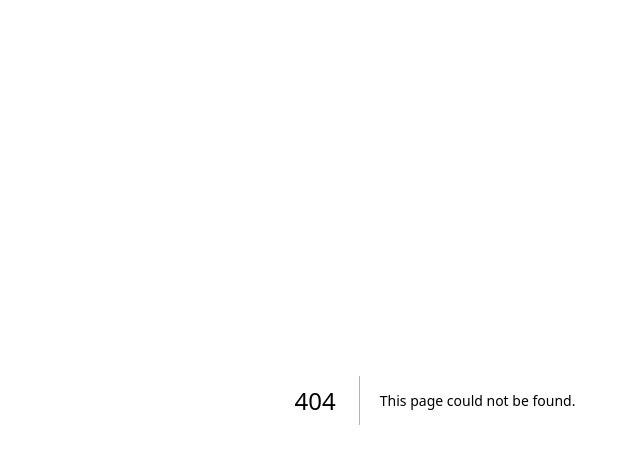
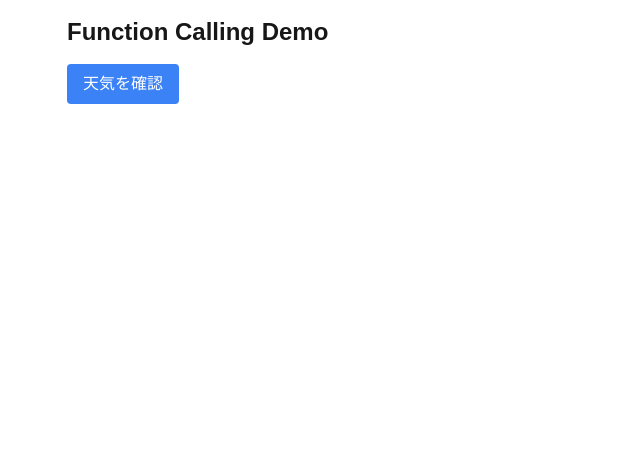
Before and after one commit to KNR1009/ai-agent-sample, a Next.js app: page /function-calling in a window 1280 px wide. Before the commit this address had no page. Shown: the top 464 px of the page, without its empty margins (205-845 px from the left). Built offline with nearby package versions, Linux system fonts and the light colour scheme.

Commit message:
feat: 会話履歴の調整

```diff
--- /dev/null
+++ b/src/app/api/function-calling/route.ts
@@ -0,0 +1,87 @@
+import { NextResponse } from 'next/server';
+import { OpenAI } from 'openai';
+
+// 天気を取得する関数の定義
+const getCurrentWeather = async (location: string) => {
+  // 実際のAPI呼び出しの代わりにモックデータを返す
+  return {
+    location,
+    temperature: "22",
+    unit: "celsius",
+    description: "晴れ"
+  };
+};
+
+// 利用可能な関数の定義
+const functions = [
+  {
+    name: "get_current_weather",
+    description: "指定された場所の現在の天気を取得",
+    parameters: {
+      type: "object",
+      properties: {
+        location: {
+          type: "string",
+          description: "都市名（例：東京、大阪）",
+        },
+      },
+      required: ["location"],
+    },
+  },
+];
+
+export async function POST(request: Request) {
+  try {
+    const { messages } = await request.json();
+
+    const client = new OpenAI({
+      apiKey: process.env.OPENAI_API_KEY,
+    });
+
+    const response = await client.chat.completions.create({
+      model: "gpt-4",
+      messages: messages,
+      functions: functions,  // toolsをfunctionsに変更
+      function_call: "auto", // tool_choiceをfunction_callに変更
+    });
+
+    // Function callingの結果を確認
+    const responseMessage = response.choices[0].message;
+
+    // 関数の呼び出しが要求された場合
+    if (responseMessage.tool_calls) {
+      const functionCall = responseMessage.tool_calls[0];
+      const functionName = functionCall.function.name;
+      const functionArgs = JSON.parse(functionCall.function.arguments);
+
+      let functionResponse;
+      if (functionName === 'get_current_weather') {
+        functionResponse = await getCurrentWeather(functionArgs.location);
+      }
+
+      // 関数の実行結果を含めて再度APIを呼び出す
+      const secondResponse = await client.chat.completions.create({
+        model: "gpt-4",
+        messages: [
+          ...messages,
+          responseMessage,
+          {
+            role: "function",
+            name: functionName,
+            content: JSON.stringify(functionResponse),
+          },
+        ],
+      });
+
+      return NextResponse.json(secondResponse);
+    }
+
+    return NextResponse.json(response);
+  } catch (error) {
+    console.error('Error:', error);
+    return NextResponse.json(
+      { error: error instanceof Error ? error.message : 'Internal server error' },
+      { status: 500 }
+    );
+  }
+}
--- /dev/null
+++ b/src/app/function-calling/page.tsx
@@ -0,0 +1,113 @@
+"use client";
+import { useState } from 'react';
+import ReactMarkdown from 'react-markdown';
+
+export default function FunctionCalling() {
+  const [response, setResponse] = useState<string>('');
+  const [error, setError] = useState<string>('');
+  const [isLoading, setIsLoading] = useState(false);
+
+  const handleFunctionCall = async () => {
+    setIsLoading(true);
+    setError('');
+    setResponse('');
+
+    try {
+      const res = await fetch('/api/function-calling', {
+        method: 'POST',
+        headers: {
+          'Content-Type': 'application/json',
+        },
+        body: JSON.stringify({
+          messages: [
+            { role: "user", content: "東京の天気を教えて" }
+          ]
+        }),
+      });
+
+      if (!res.ok) {
+        throw new Error(`HTTP error! status: ${res.status}`);
+      }
+
+      const data = await res.json();
+      setResponse(JSON.stringify(data, null, 2));
+    } catch (err) {
+      console.error('Error:', err);
+      setError(err instanceof Error ? err.message : '不明なエラーが発生しました');
+    } finally {
+      setIsLoading(false);
+    }
+  };
+
+  return (
+    <main className="p-4 max-w-3xl mx-auto">
+      <h1 className="text-2xl font-bold mb-4">Function Calling Demo</h1>
+
+      <button
+        onClick={handleFunctionCall}
+        disabled={isLoading}
+        className={`
+          px-4 py-2 rounded
+          ${isLoading ? 'bg-blue-300 cursor-not-allowed' : 'bg-blue-500 hover:bg-blue-600'}
+          text-white transition-colors
+          flex items-center justify-center gap-2
+        `}
+      >
+        {isLoading ? (
+          <>
+            <LoadingSpinner />
+            処理中...
+          </>
+        ) : (
+          '天気を確認'
+        )}
+      </button>
+
+      {error && (
+        <div className="mt-4 p-4 bg-red-100 text-red-700 rounded">
+          {error}
+        </div>
+      )}
+
+      {isLoading && (
+        <div className="mt-4 p-4 bg-gray-50 rounded animate-pulse">
+          応答を待っています...
+        </div>
+      )}
+
+      {response && (
+        <div className="mt-4">
+          <h2 className="text-lg font-semibold mb-2">レスポンス</h2>
+          <pre className="p-4 bg-gray-100 rounded overflow-x-auto text-sm whitespace-pre-wrap">
+            {response}
+          </pre>
+        </div>
+      )}
+    </main>
+  );
+}
+
+function LoadingSpinner() {
+  return (
+    <svg
+      className="animate-spin h-5 w-5"
+      xmlns="http://www.w3.org/2000/svg"
+      fill="none"
+      viewBox="0 0 24 24"
+    >
+      <circle
+        className="opacity-25"
+        cx="12"
+        cy="12"
+        r="10"
+        stroke="currentColor"
+        strokeWidth="4"
+      />
+      <path
+        className="opacity-75"
+        fill="currentColor"
+        d="M4 12a8 8 0 018-8V0C5.373 0 0 5.373 0 12h4zm2 5.291A7.962 7.962 0 014 12H0c0 3.042 1.135 5.824 3 7.938l3-2.647z"
+      />
+    </svg>
+  );
+}
--- a/src/app/page.tsx
+++ b/src/app/page.tsx
@@ -50,7 +50,6 @@ export default function Home() {
     const newUserMessage: Message = { role: 'user', content: question };
     const currentMessages = [...messages, newUserMessage];
 
-    console.log(currentMessages)
 
     try {
       const res = await fetch('/api/chat', {
```
